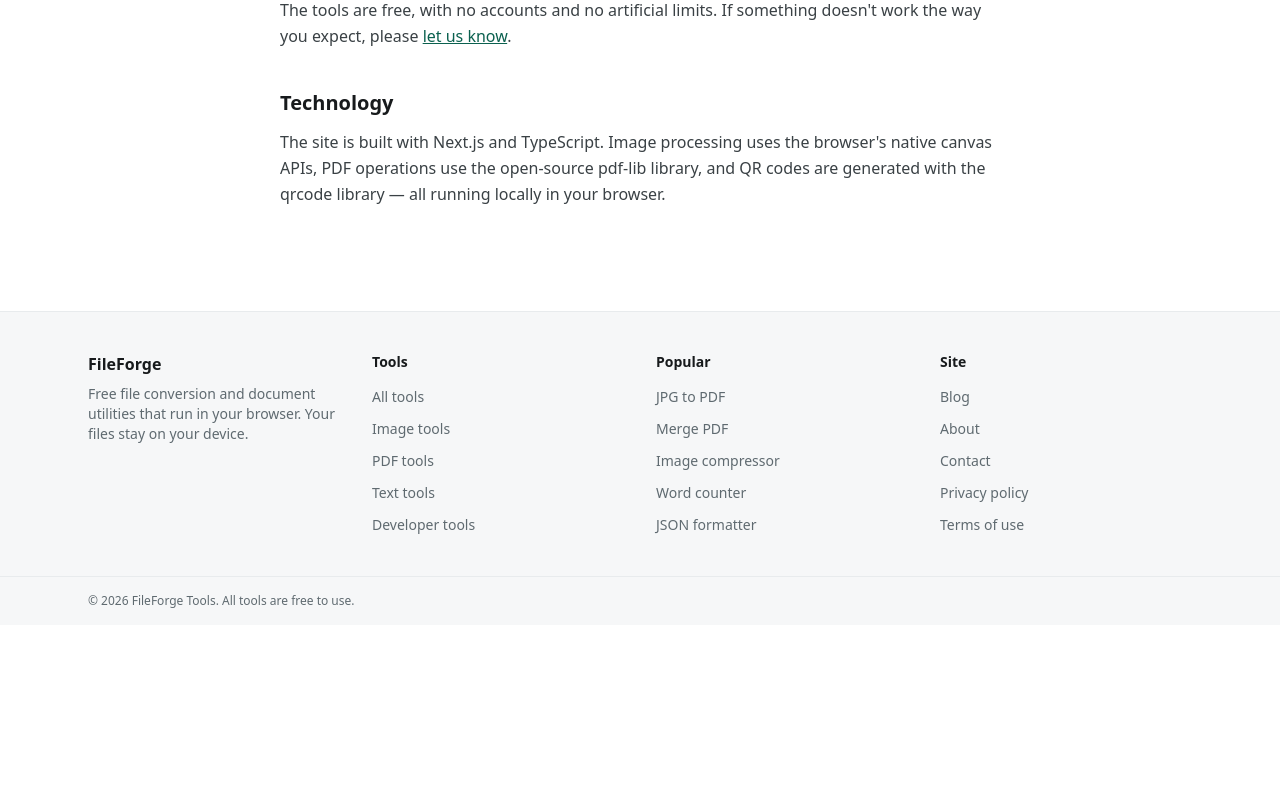
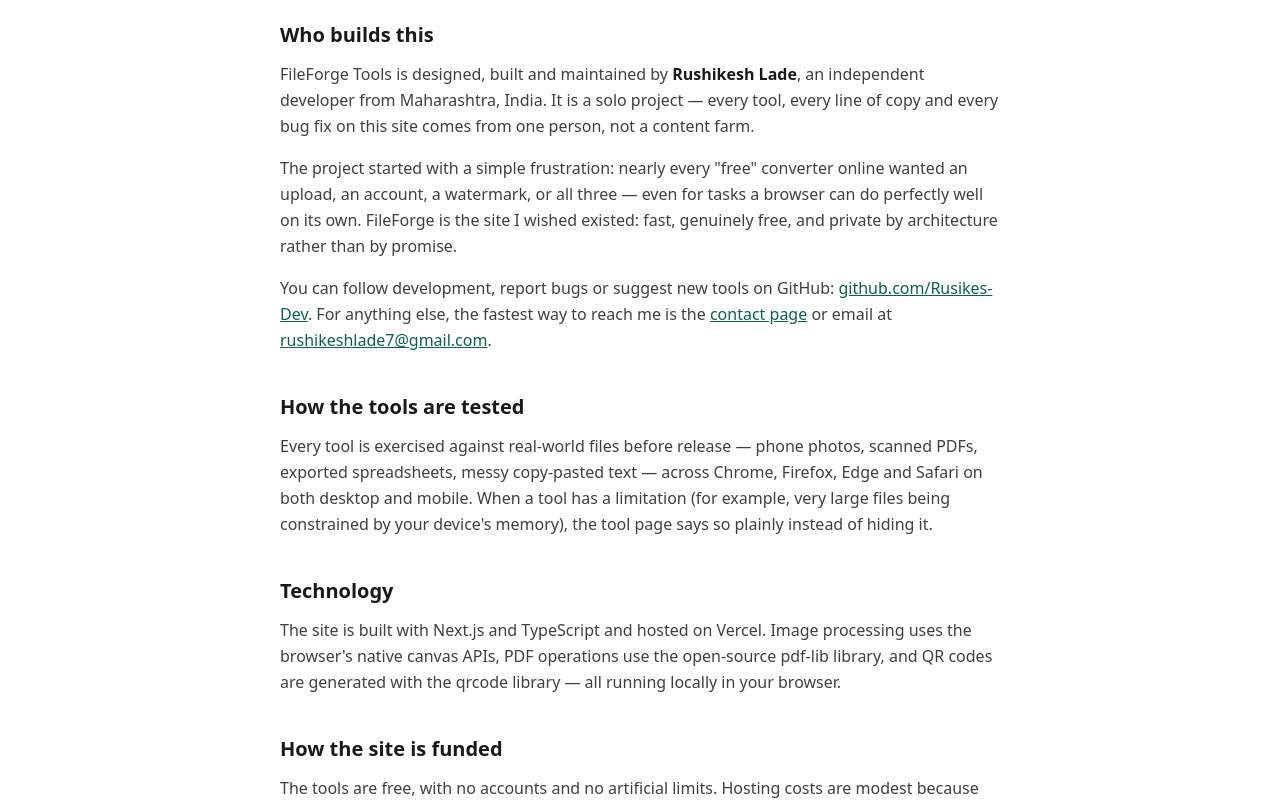
Before and after one commit to Rusikes-Dev/fileforge-tools, a Next.js app: page /about in a window 1280 px wide. Shown: the part 460-1260 px from the top of the page. Before the commit the page ends 1085 px from the top, so only its background shows below. Built offline with nearby package versions, Linux system fonts and the light colour scheme; no server answers.

Commit message:
Update page.tsx

```diff
--- a/app/about/page.tsx
+++ b/app/about/page.tsx
@@ -7,7 +7,7 @@ import { tools } from "@/lib/tools/registry";
 export const metadata: Metadata = pageMetadata(
   "/about",
   `About — ${site.name}`,
-  "FileForge Tools is a collection of free, browser-based file converters and document utilities. Learn how the site works and why your files never leave your device."
+  "FileForge Tools is a collection of free, browser-based file converters and document utilities built by an independent developer. Learn who makes the site, how it works, and why your files never leave your device."
 );
 
 export default function AboutPage() {
@@ -31,16 +31,67 @@ export default function AboutPage() {
           nothing has to travel over the network, large files aren&apos;t throttled by upload speed, and
           the tools keep working on flaky connections once the page has loaded.
         </p>
+      </div>
+
+      <h2 className="mt-10 text-xl font-semibold">Who builds this</h2>
+      <div className="mt-3 space-y-4 leading-relaxed text-ink-700">
         <p>
-          The tools are free, with no accounts and no artificial limits. If something doesn&apos;t work
-          the way you expect, please <Link href="/contact" className="text-accent-700 underline">let us know</Link>.
+          {site.name} is designed, built and maintained by{" "}
+          <strong className="text-ink-900">{site.author.name}</strong>, an independent developer
+          from Maharashtra, India. It is a solo project — every tool, every line of copy and every
+          bug fix on this site comes from one person, not a content farm.
+        </p>
+        <p>
+          The project started with a simple frustration: nearly every &quot;free&quot; converter online
+          wanted an upload, an account, a watermark, or all three — even for tasks a browser can
+          do perfectly well on its own. {site.shortName} is the site I wished existed: fast,
+          genuinely free, and private by architecture rather than by promise.
+        </p>
+        <p>
+          You can follow development, report bugs or suggest new tools on GitHub:{" "}
+          <a
+            href={site.author.github}
+            target="_blank"
+            rel="noopener noreferrer"
+            className="text-accent-700 underline"
+          >
+            github.com/Rusikes-Dev
+          </a>
+          . For anything else, the fastest way to reach me is the{" "}
+          <Link href="/contact" className="text-accent-700 underline">
+            contact page
+          </Link>{" "}
+          or email at{" "}
+          <a href={`mailto:${site.contactEmail}`} className="text-accent-700 underline">
+            {site.contactEmail}
+          </a>
+          .
         </p>
       </div>
+
+      <h2 className="mt-10 text-xl font-semibold">How the tools are tested</h2>
+      <p className="mt-3 leading-relaxed text-ink-700">
+        Every tool is exercised against real-world files before release — phone photos, scanned
+        PDFs, exported spreadsheets, messy copy-pasted text — across Chrome, Firefox, Edge and
+        Safari on both desktop and mobile. When a tool has a limitation (for example, very large
+        files being constrained by your device&apos;s memory), the tool page says so plainly instead of
+        hiding it.
+      </p>
+
       <h2 className="mt-10 text-xl font-semibold">Technology</h2>
       <p className="mt-3 leading-relaxed text-ink-700">
-        The site is built with Next.js and TypeScript. Image processing uses the browser&apos;s native
-        canvas APIs, PDF operations use the open-source pdf-lib library, and QR codes are generated
-        with the qrcode library — all running locally in your browser.
+        The site is built with Next.js and TypeScript and hosted on Vercel. Image processing uses
+        the browser&apos;s native canvas APIs, PDF operations use the open-source pdf-lib library, and
+        QR codes are generated with the qrcode library — all running locally in your browser.
+      </p>
+
+      <h2 className="mt-10 text-xl font-semibold">How the site is funded</h2>
+      <p className="mt-3 leading-relaxed text-ink-700">
+        The tools are free, with no accounts and no artificial limits. Hosting costs are modest
+        because there are no servers processing files. The site may show unobtrusive ads on
+        content pages to cover running costs — never inside the tools&apos; working areas, and never in
+        a way that interferes with using them. Your files are never involved in advertising in any
+        form, because they never leave your device in the first place.
       </p>
     </div>
   );
```
